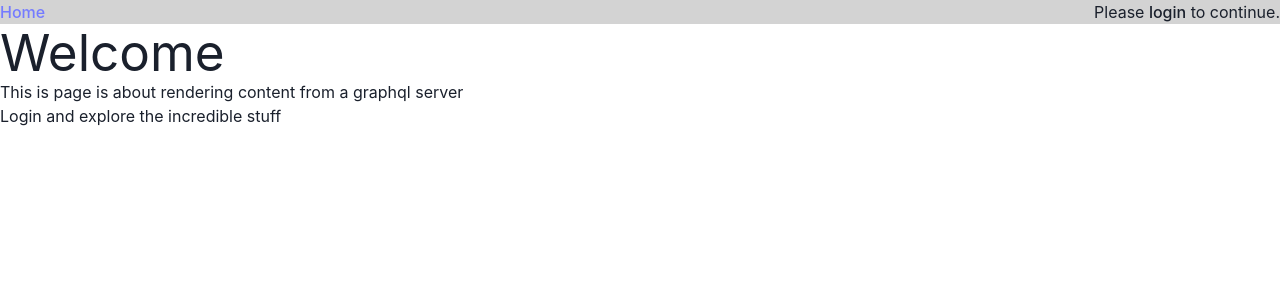
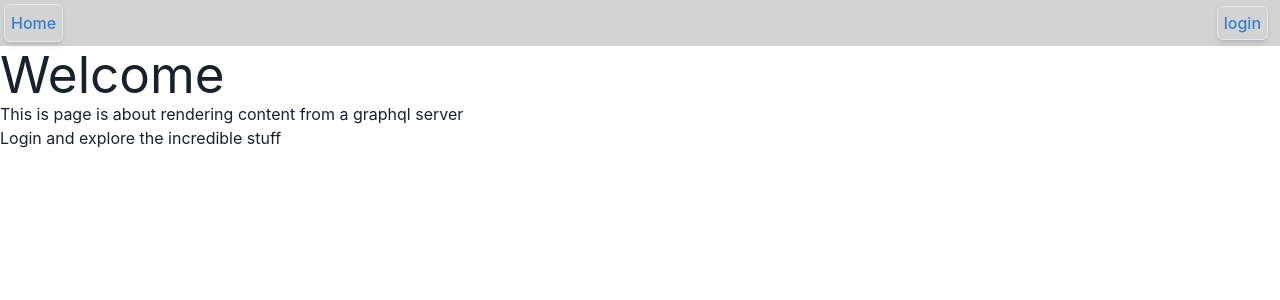
Before and after one commit to makuku666/CodeCraftChallenge, a React (Vite) app: page / in a window 1280 px wide. Shown: the top 300 px of the page. Built offline with nearby package versions, Linux system fonts and the light colour scheme; no server answers.

Commit message:
refactor(Navbar): Use Chakra UI lib
- Rebuild and substitute components
- Adjust styling

```diff
--- /dev/null
+++ b/src/components/LinkAction/LinkAction.jsx
@@ -0,0 +1,25 @@
+import { Link as RouterLink } from 'react-router-dom'
+import { Text } from '@chakra-ui/react'
+
+const LinkAction = ({ to, label, textProps, linkProps }) => {
+  return (
+    <Text
+      as="span"
+      fontSize="medium"
+      fontWeight="bold"
+      m="1"
+      p={1.5}
+      borderWidth="1px"
+      borderRadius="md"
+      boxShadow="md"
+      color="blue.500"
+      {...textProps}
+    >
+      <RouterLink to={to} {...linkProps}>
+        {label}
+      </RouterLink>
+    </Text>
+  )
+}
+
+export default LinkAction
--- a/src/components/Navbar/Navbar.jsx
+++ b/src/components/Navbar/Navbar.jsx
@@ -1,20 +1,35 @@
-import { Link } from 'react-router-dom'
-import { NAV_HOME } from 'src/constants/routeNames.const'
+import { Box } from '@chakra-ui/react'
+import UserInfo from 'src/components/Navbar/UserInfo/UserInfo'
+import { NAV_CONTENT, NAV_HOME } from 'src/constants/routeNames.const'
+import { isAuthenticationValid } from 'src/utils/login.util'
 
-import UserInfo from 'components/UserInfo/UserInfo'
+import LinkAction from 'components/LinkAction/LinkAction'
 
 const Navbar = () => {
   return (
-    <div
-      style={{
+    <Box
+      sx={{
         backgroundColor: 'lightgrey',
         display: 'flex',
+        alignItems: 'center',
         justifyContent: 'space-between'
       }}
     >
-      <Link to={NAV_HOME}>Home</Link>
+      <LinkAction to={NAV_HOME} label="Home" />
+      <Box
+        sx={{
+          display: 'flex',
+          alignItems: 'center',
+          flexGrow: 1,
+          flexWrap: 'noWrap'
+        }}
+      >
+        {isAuthenticationValid() && (
+          <LinkAction to={NAV_CONTENT} label="Personal" />
+        )}
+      </Box>
       <UserInfo />
-    </div>
+    </Box>
   )
 }
 
--- a/src/components/UserInfo/UserInfo.jsx
+++ b/src/components/Navbar/UserInfo/UserInfo.jsx
@@ -1,5 +1,5 @@
 import { useEffect, useState } from 'react'
-import { Link, useNavigate } from 'react-router-dom'
+import { useNavigate } from 'react-router-dom'
 import { useQuery } from '@apollo/client'
 import { NAV_LOGIN } from 'src/constants/routeNames.const'
 import { GQL_USER } from 'src/graphql/queries/user'
@@ -8,6 +8,8 @@ import {
   isAuthenticationValid,
   removeSessionToken
 } from 'src/utils/login.util'
+
+import UserInfoDisplay from 'components/Navbar/UserInfoDisplay/UserInfoDisplay'
 
 const userDefault = null
 
@@ -31,24 +33,7 @@ const UserInfo = () => {
     navigate(NAV_LOGIN)
   }
 
-  return (
-    <div>
-      {user ? (
-        <div>
-          <p>Welcome, {user}!</p>
-          <button type="button" onClick={logout}>
-            Logout
-          </button>
-        </div>
-      ) : (
-        <div>
-          <p>
-            Please <Link to={NAV_LOGIN}>login</Link> to continue.
-          </p>
-        </div>
-      )}
-    </div>
-  )
+  return <UserInfoDisplay user={user} logout={logout} />
 }
 
 export default UserInfo
--- /dev/null
+++ b/src/components/Navbar/UserInfoDisplay/UserInfoDisplay.jsx
@@ -0,0 +1,23 @@
+import { Box, Button, Text } from '@chakra-ui/react'
+import { NAV_LOGIN } from 'src/constants/routeNames.const'
+
+import LinkAction from 'components/LinkAction/LinkAction'
+
+const UserInfoDisplay = ({ user, logout }) => {
+  return (
+    <Box mx="2">
+      {user ? (
+        <Box textAlign="center" display="flex">
+          <Text fontSize="medium" fontWeight="bold" m="2">
+            Welcome, {user}!
+          </Text>
+          <Button onClick={logout}>Logout</Button>
+        </Box>
+      ) : (
+        <LinkAction to={NAV_LOGIN} label="login" />
+      )}
+    </Box>
+  )
+}
+
+export default UserInfoDisplay
```
